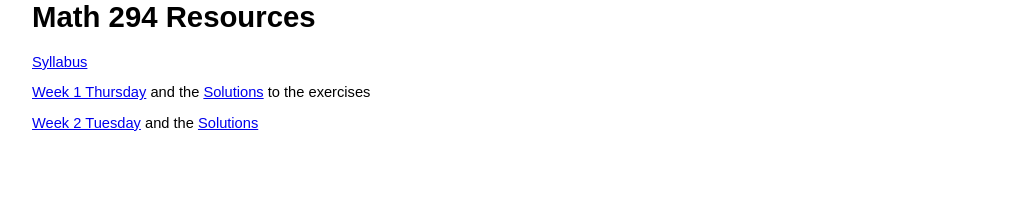
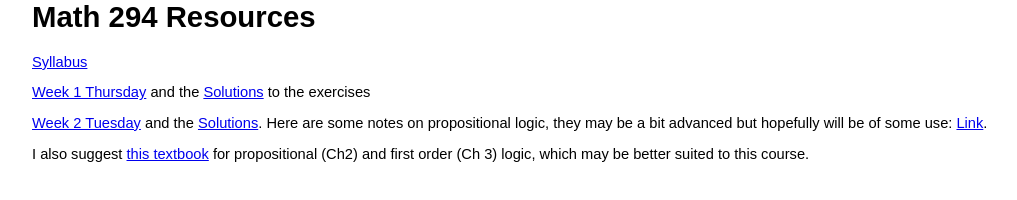
Before and after one commit to kaythmp/kaythmp.github.io, a plain HTML site: page math294/index.html in a window 1280 px wide. Shown: the whole page, without its empty margins (108-1125 px from the left). Drawn offline with nearby package versions, Linux system fonts and the light colour scheme; files that its build step writes are made by us from their sources.

Commit message:
resource links

```diff
--- a/math294/index.html
+++ b/math294/index.html
@@ -14,7 +14,8 @@
 
         <p><a href='syllabus.pdf'>Syllabus</a></p>
         <p><a href="w1th.pdf">Week 1 Thursday</a> and the <a href="w1th_solns.pdf">Solutions</a> to the exercises</p>
-        <p><a href="w2tues.pdf">Week 2 Tuesday</a> and the <a href="w2tues_solns.pdf">Solutions</a></p>
+        <p><a href="w2tues.pdf">Week 2 Tuesday</a> and the <a href="w2tues_solns.pdf">Solutions</a>. Here are some notes on propositional logic, they may be a bit advanced but hopefully will be of some use: <a href="https://rynchn.github.io/math/math414-2021sp/note1-proplogic.pdf">Link</a>.</p>
+        <p>I also suggest <a href="https://builds.openlogicproject.org/open-logic-complete.pdf">this textbook</a> for propositional (Ch2) and first order (Ch 3) logic, which may be better suited to this course.</p>
 
 
 </body>
```
